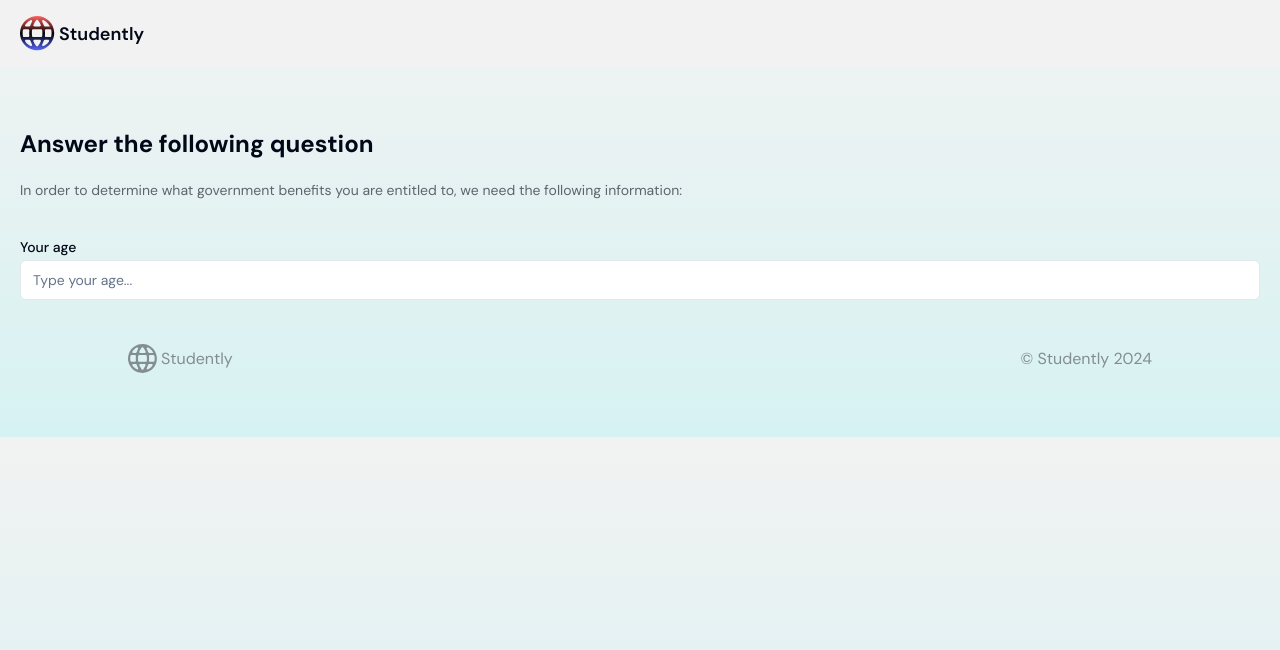
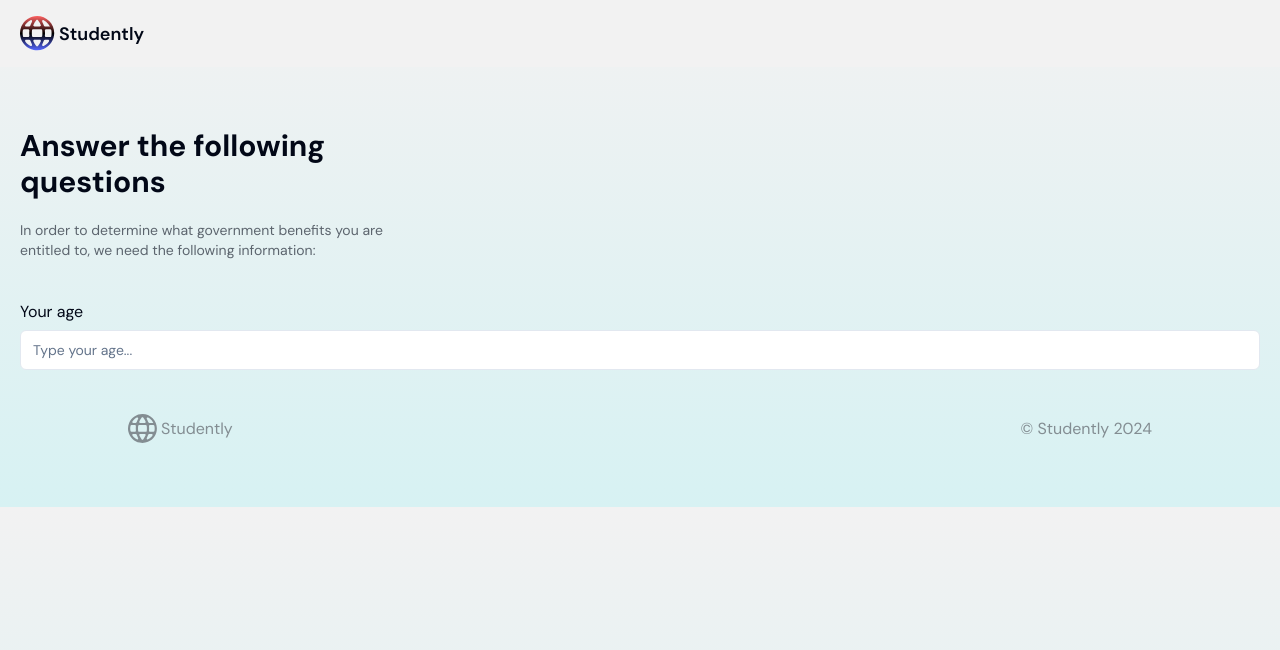
Before and after one commit to Kilanvl1/FE-Studently, a Next.js app: page /questionnaire in a window 1280 px wide. Shown: the top 650 px of the page. Built offline with nearby package versions, Linux system fonts and the light colour scheme; no server answers.

Commit message:
can't remember

```diff
--- a/@/components/QuestionnaireSection.tsx
+++ b/@/components/QuestionnaireSection.tsx
@@ -24,7 +24,7 @@ export const QuestionnaireSection = () => {
 
   const ageAsNumber = parseInt(user.age);
   return (
-    <form className="flex flex-col gap-y-5">
+    <form className="flex flex-col gap-y-5 2xl:flex-1">
       <InputWithLabel
         placeholder="Type your age..."
         label="Your age"
--- a/@/components/ui/InputWithLabel.tsx
+++ b/@/components/ui/InputWithLabel.tsx
@@ -17,7 +17,9 @@ export function InputWithLabel({
 }: InputWithLabelProps) {
   return (
     <div className="grid w-full items-center gap-1.5 my-5">
-      <Label htmlFor={id}>{label}</Label>
+      <Label htmlFor={id} className="font-normal text-base">
+        {label}
+      </Label>
       <Input
         type={type}
         id={id}
--- a/@/components/ui/QuestionNode.tsx
+++ b/@/components/ui/QuestionNode.tsx
@@ -74,7 +74,7 @@ export const QuestionNode = ({
     <>
       <div
         className={cn(
-          `flex gap-x-4 my-4 items-center max-w-[32rem] justify-between transition duration-300`
+          `flex gap-x-4 mb-4 items-center max-w-[32rem] justify-between transition duration-300`
         )}
       >
         <div className="flex items-center gap-x-2">
--- /dev/null
+++ b/@/components/ui/radio-group.tsx
@@ -0,0 +1,44 @@
+"use client"
+
+import * as React from "react"
+import * as RadioGroupPrimitive from "@radix-ui/react-radio-group"
+import { Circle } from "lucide-react"
+
+import { cn } from "@/lib/utils"
+
+const RadioGroup = React.forwardRef<
+  React.ElementRef<typeof RadioGroupPrimitive.Root>,
+  React.ComponentPropsWithoutRef<typeof RadioGroupPrimitive.Root>
+>(({ className, ...props }, ref) => {
+  return (
+    <RadioGroupPrimitive.Root
+      className={cn("grid gap-2", className)}
+      {...props}
+      ref={ref}
+    />
+  )
+})
+RadioGroup.displayName = RadioGroupPrimitive.Root.displayName
+
+const RadioGroupItem = React.forwardRef<
+  React.ElementRef<typeof RadioGroupPrimitive.Item>,
+  React.ComponentPropsWithoutRef<typeof RadioGroupPrimitive.Item>
+>(({ className, ...props }, ref) => {
+  return (
+    <RadioGroupPrimitive.Item
+      ref={ref}
+      className={cn(
+        "aspect-square h-4 w-4 rounded-full border border-primary text-primary ring-offset-background focus:outline-none focus-visible:ring-2 focus-visible:ring-ring focus-visible:ring-offset-2 disabled:cursor-not-allowed disabled:opacity-50",
+        className
+      )}
+      {...props}
+    >
+      <RadioGroupPrimitive.Indicator className="flex items-center justify-center">
+        <Circle className="h-2.5 w-2.5 fill-current text-current" />
+      </RadioGroupPrimitive.Indicator>
+    </RadioGroupPrimitive.Item>
+  )
+})
+RadioGroupItem.displayName = RadioGroupPrimitive.Item.displayName
+
+export { RadioGroup, RadioGroupItem }
--- a/app/questionnaire/page.tsx
+++ b/app/questionnaire/page.tsx
@@ -5,12 +5,16 @@ import { QuestionnaireSection } from "@/components/QuestionnaireSection";
 export default function QuestionnairePage() {
   return (
     <Container className="pt-32">
-      <div className="flex flex-col gap-y-5">
-        <h1 className="font-bold text-2xl">Answer the following question</h1>
-        <p className="opacity-60 font-normal text-sm">
-          In order to determine what government benefits you are entitled to, we
-          need the following information:
-        </p>
+      <div className="2xl:flex gap-x-20">
+        <div className="max-w-96 mb-5">
+          <h1 className="font-bold text-3xl mb-5">
+            Answer the following questions
+          </h1>
+          <p className="opacity-60 font-normal text-sm">
+            In order to determine what government benefits you are entitled to,
+            we need the following information:
+          </p>
+        </div>
         <QuestionnaireSection />
       </div>
     </Container>
--- a/package.json
+++ b/package.json
@@ -13,6 +13,7 @@
     "@radix-ui/react-hover-card": "^1.0.7",
     "@radix-ui/react-label": "^2.0.2",
     "@radix-ui/react-popover": "^1.0.7",
+    "@radix-ui/react-radio-group": "^1.1.3",
     "@radix-ui/react-select": "^2.0.0",
     "@radix-ui/react-slot": "^1.0.2",
     "class-variance-authority": "^0.7.0",
```
Also changed, not shown: 1 other file (tests, documents, lock files or other folders).
